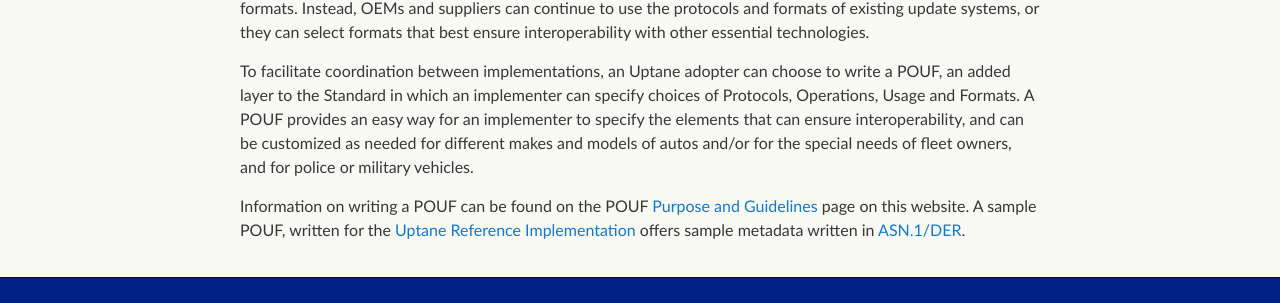
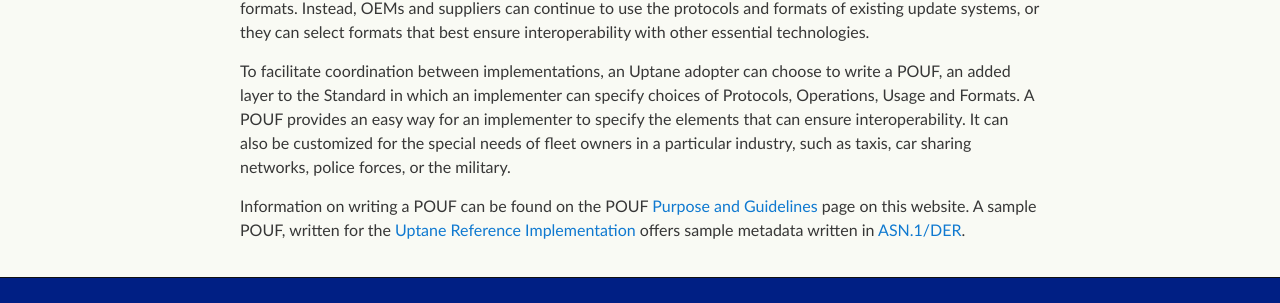
Before and after one commit to uptane/deployment-considerations, a Jekyll site: the page built from repositories.md, in a window 1280 px wide and 900 px high, scrolled down 8609 px. Shown: the part 427-730 px from the top of the window. Built offline with Jekyll 4.4.1, drawn with Linux system fonts in a browser that asks for light colours; our own code applies the rules of GitHub Pages for plain Markdown files.

Commit message:
Update repositories.md
Co-Authored-By: Patrick Vacek <patrickvacek@gmail.com>

```diff
--- a/repositories.md
+++ b/repositories.md
@@ -201,6 +201,6 @@ Depending on the OEM's requirements, this API MAY require authentication before
 ## Specifying wireline formats
 In setting up the Uptane program, an implementer will need to specify how information, such as metadata files, and vehicle version manifests, should be encoded. As a guiding principle of the Uptane framework is to give each implementer as much design flexibility as possible, the Uptane Standard does not specify particular data binding formats. Instead, OEMs and suppliers can continue to use the protocols and formats of existing update systems, or they can select formats that best  ensure interoperability with other essential technologies.
 
-To facilitate coordination between implementations, an Uptane adopter can choose to write a POUF, an added layer to the Standard in which an implementer can specify choices of Protocols, Operations, Usage and Formats. A POUF provides an easy way for an implementer to specify the elements that can ensure interoperability, and can be customized as needed for different makes and models of autos and/or for the special needs of fleet owners, and for police or military vehicles.
+To facilitate coordination between implementations, an Uptane adopter can choose to write a POUF, an added layer to the Standard in which an implementer can specify choices of Protocols, Operations, Usage and Formats. A POUF provides an easy way for an implementer to specify the elements that can ensure interoperability. It can also be customized for the special needs of fleet owners in a particular industry, such as taxis, car sharing networks, police forces, or the military.
 
 Information on writing a POUF can be found on the POUF [Purpose and Guidelines](https://uptane.github.io/pouf.html) page on this website. A sample POUF, written for the [Uptane Reference Implementation](https://uptane.github.io/reference_pouf.html) offers sample metadata written in [ASN.1/DER](https://github.com/uptane/uptane.github.io/blob/master/reference_pouf.md#file-formats).
```
